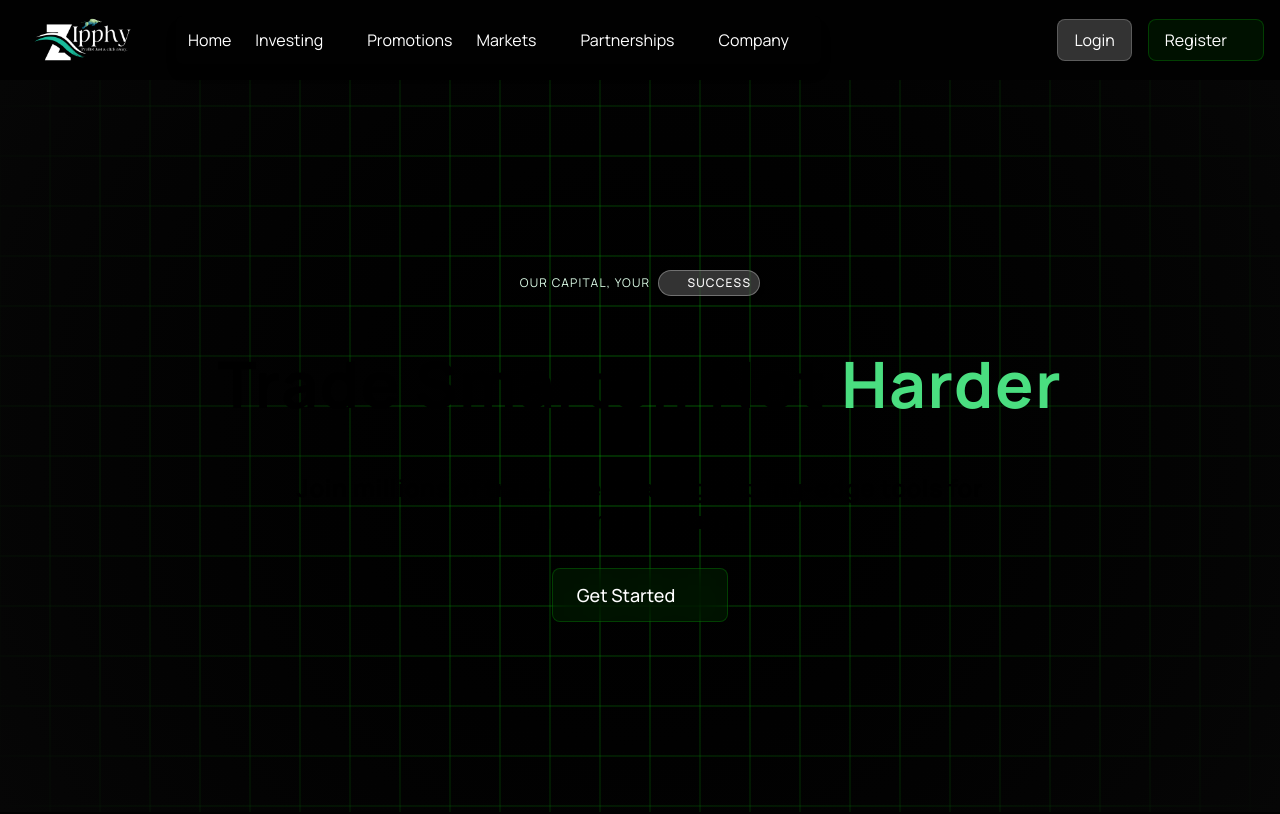
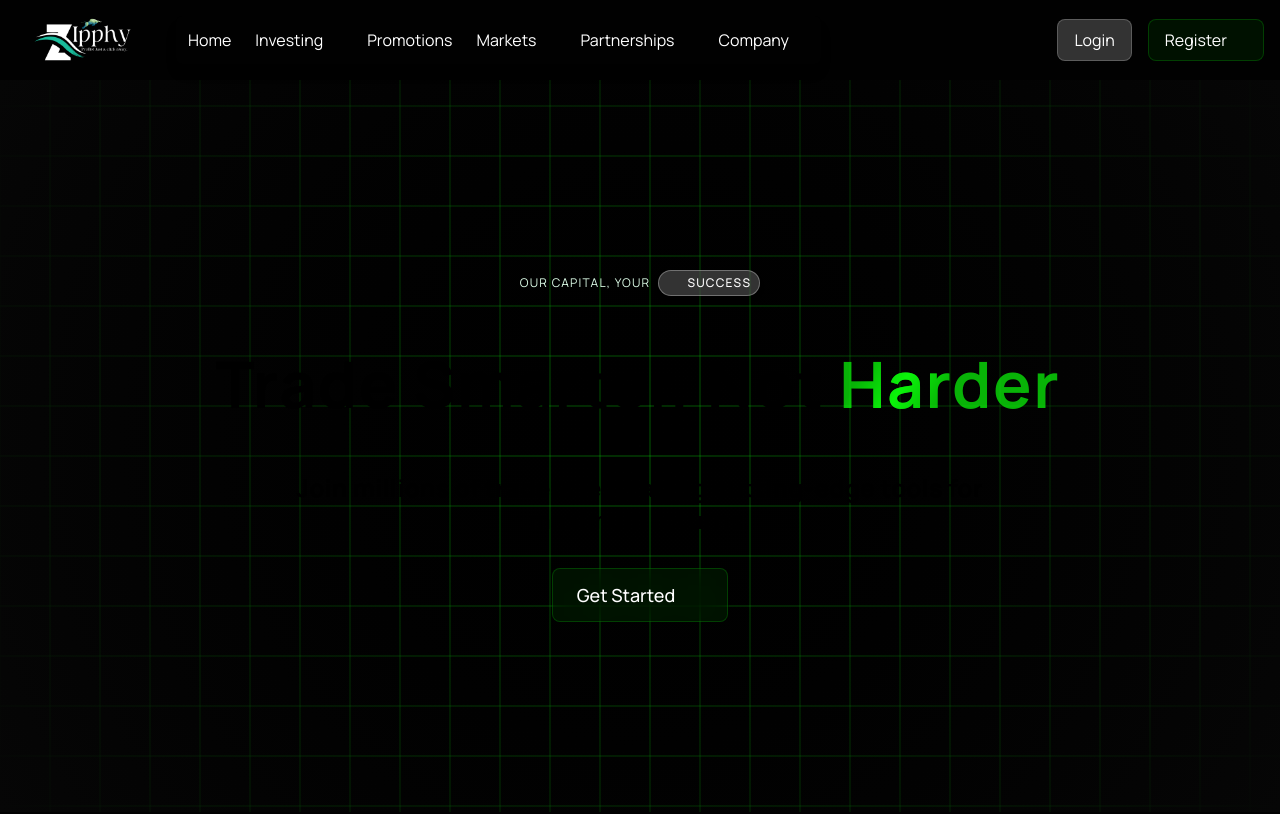
Before and after one commit to zafar-m3n/zipphy-new, a React (Vite) app: page / in a window 1280 px wide. Shown: the top 814 px of the page. Built offline with nearby package versions, Linux system fonts and the light colour scheme; some icons are missing.

Commit message:
Shiny Effect

```diff
--- a/src/components/animated/TextGenerate.jsx
+++ b/src/components/animated/TextGenerate.jsx
@@ -1,7 +1,15 @@
 import React, { useEffect } from "react";
 import { motion, stagger, useAnimate } from "framer-motion";
+import ShinyText from "./ShinyText";
 
-const TextGenerateEffect = ({ words, className, filter = true, duration = 0.5, multiColored = true }) => {
+const TextGenerateEffect = ({
+  words,
+  className,
+  filter = true,
+  duration = 0.5,
+  multiColored = true,
+  animated = false,
+}) => {
   const [scope, animate] = useAnimate();
   const wordsArray = words.split(" ");
 
@@ -22,17 +30,35 @@ const TextGenerateEffect = ({ words, className, filter = true, duration = 0.5, m
   const renderWords = () => {
     return (
       <motion.div ref={scope}>
-        {wordsArray.map((word, idx) => (
-          <motion.span
-            key={`${word}-${idx}`}
-            className={` ${multiColored && idx > 2 ? "text-green-400" : "dark:text-white text-black"} opacity-0`}
-            style={{
-              filter: filter ? "blur(10px)" : "none",
-            }}
-          >
-            {word}{" "}
-          </motion.span>
-        ))}
+        {wordsArray.map((word, idx) => {
+          const isMultiColored = multiColored && idx > 2;
+
+          if (animated && isMultiColored) {
+            return (
+              <motion.div
+                key={`${word}-${idx}`}
+                className="inline-block opacity-0"
+                initial={{ opacity: 0, filter: "blur(10px)" }}
+                animate={{ opacity: 1, filter: "blur(0px)" }}
+                transition={{ duration: duration, delay: idx * 0.2 }}
+              >
+                <ShinyText text={word} textColor="#0bf40abb" shineColor="#0bf40a" className="mr-1" />
+              </motion.div>
+            );
+          }
+
+          return (
+            <motion.span
+              key={`${word}-${idx}`}
+              className={`${isMultiColored ? "text-green-400" : "dark:text-white text-black"} opacity-0`}
+              initial={{ opacity: 0, filter: "blur(10px)" }}
+              animate={{ opacity: 1, filter: "blur(0px)" }}
+              transition={{ duration: duration, delay: idx * 0.2 }}
+            >
+              {word}{" "}
+            </motion.span>
+          );
+        })}
       </motion.div>
     );
   };
--- a/src/pages/home/components/HeroSection.jsx
+++ b/src/pages/home/components/HeroSection.jsx
@@ -41,6 +41,7 @@ const HeroSection = () => {
         key={currentTitleIndex}
         className="text-center text-[2rem] md:text-[3rem] lg:text-[4rem] font-bold leading-tight tracking-tight text-white"
         words={heroContent[currentTitleIndex].title}
+        animated={true}
       />
 
       <TextGenerateEffect
@@ -54,9 +55,7 @@ const HeroSection = () => {
         onClick={() => window.open("https://app.zipphy.com/signup", "_blank")}
         className="flex items-center space-x-2 border border-[#0bf40a33] px-6 py-3 rounded-lg text-white bg-[#0bf40a11] backdrop-blur-lg transition-all duration-300 hover:bg-[#0bf40a44] hover:shadow-[0_0_20px_#0bf40a] hover:border-[#0bf40a]"
       >
-        <p className="text-lg font-medium">
-          Get Started
-          </p>
+        <p className="text-lg font-medium">Get Started</p>
         <Icon icon="heroicons:arrow-top-right-on-square" width={20} />
       </button>
     </div>
```
Lines whose indentation alone changed are shown as unchanged.
